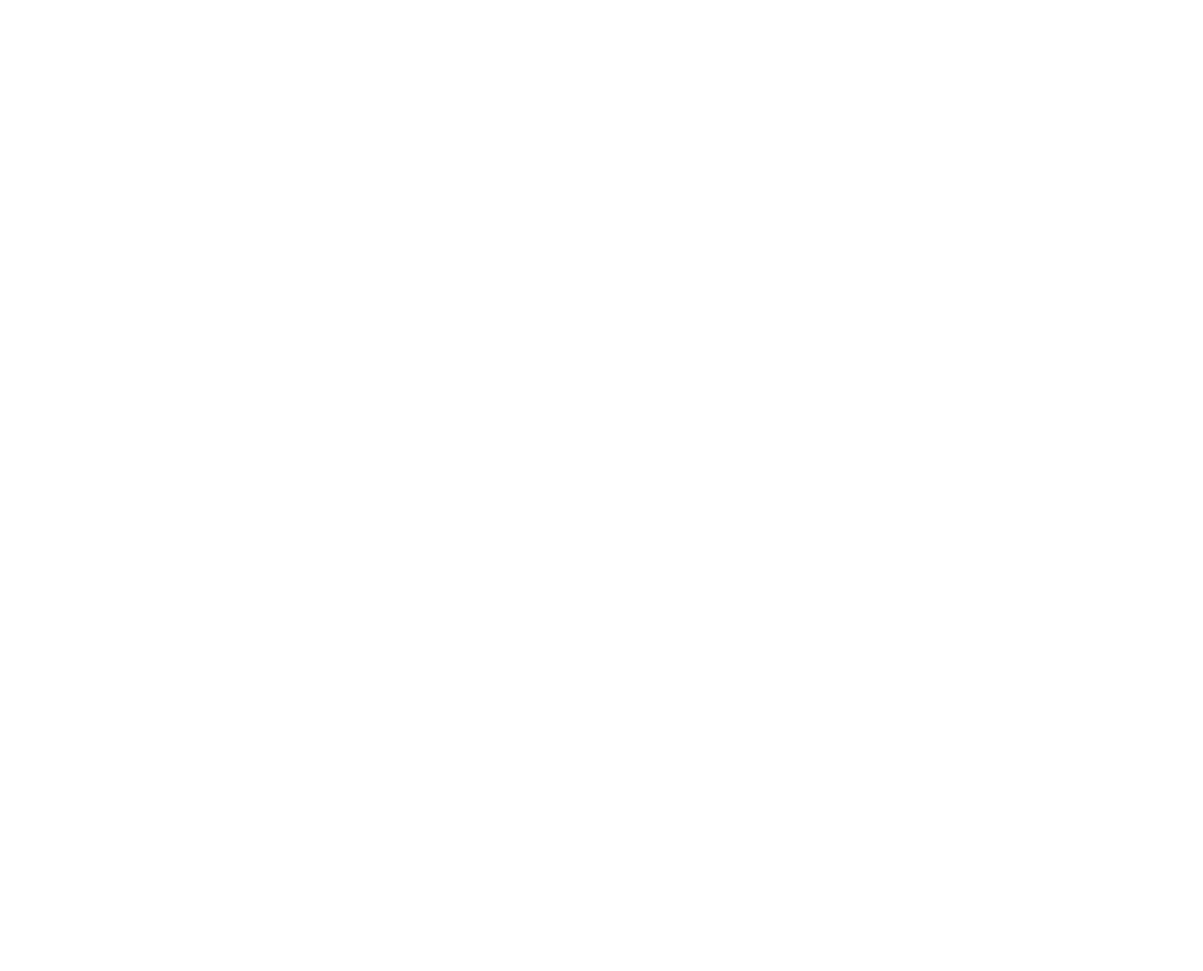
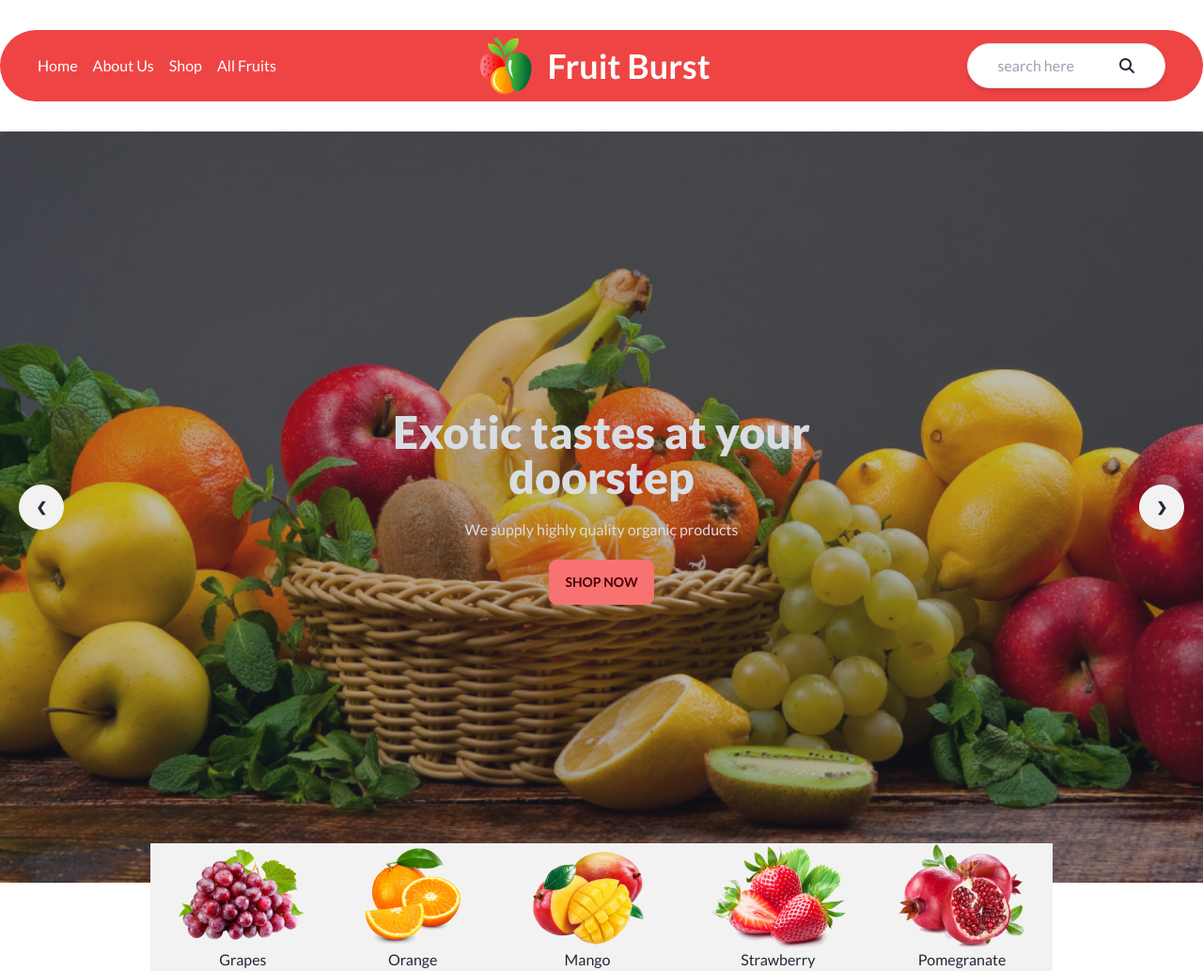
Before and after one commit to AsrafUddin89/fruit-brust-assignment, a plain HTML site: page index.html in a window 1280 px wide. Shown: the whole page at 94% size. Before the commit the page ends 800 px from the top, so only its background shows below. Drawn offline with nearby package versions, Linux system fonts and the light colour scheme; grey boxes are pictures that could not be loaded.

Commit message:
Added Header Section

```diff
--- a/index.html
+++ b/index.html
@@ -1,13 +1,159 @@
 <!DOCTYPE html>
 <html lang="en">
+
 <head>
-    <meta charset="UTF-8">
-    <meta name="viewport" content="width=device-width, initial-scale=1.0">
-    <title>Fruit Brust</title>
-    <link href="https://cdn.jsdelivr.net/npm/daisyui@3.9.2/dist/full.css" rel="stylesheet" type="text/css" />
-<script src="https://cdn.tailwindcss.com"></script>
+  <meta charset="UTF-8">
+  <meta name="viewport" content="width=device-width, initial-scale=1.0">
+  <title>Fruit Brust</title>
+  <!--Talewind and DaisyUI-->
+  <link href="https://cdn.jsdelivr.net/npm/daisyui@3.9.2/dist/full.css" rel="stylesheet" type="text/css" />
+  <script src="https://cdn.tailwindcss.com"></script>
+  <!--google font lato-->
+  <link rel="preconnect" href="https://fonts.googleapis.com">
+  <link rel="preconnect" href="https://fonts.gstatic.com" crossorigin>
+  <link href="https://fonts.googleapis.com/css2?family=Lato:wght@400;700;900&display=swap" rel="stylesheet">
+  <!--Font awesome-->
+  <script src="https://kit.fontawesome.com/04d8da6b7b.js" crossorigin="anonymous"></script>
+  <style>
+    .font-lato {
+      font-family: 'Lato', sans-serif;
+    }
+  </style>
 </head>
-<body>
+
+<body class="font-lato max-w-screen-xl mx-auto">
+  <header>
+    <!--Navbar section-->
+    <div class="navbar bg-red-500 rounded-full mt-8">
+      <div class="navbar-start">
+        <div>
+
+          <ul class="flex gap-4 text-white px-8">
+            <li><a>Home</a></li>
+            <li><a>About Us</a></li>
+            <li><a>Shop</a></li>
+            <li><a>All Fruits</a></li>
+          </ul>
+        </div>
+      </div>
+      <div class="navbar-center">
+        <img src="./images/logo.png" alt="">
+        <a class="text-4xl font-bold text-white ml-4">Fruit Burst</a>
+      </div>
+      <div class="navbar-end  px-8 ">
+        <div class=" flex justify-between items-center gap-12 bg-white border rounded-full shadow-md px-8 h-12">
+          <button class="text-gray-400">search here</button>
+          <a href=""> <i class="fa-solid fa-magnifying-glass"></i></a>
+        </div>
+      </div>
+    </div>
+    <!--Banner Section-->
+    <div class="carousel w-full mt-8">
+      <!--Slide 1-->
+      <div id="slide1" class="carousel-item relative w-full">
+        <div class="hero min-h-screen" style="background-image: url(./images/banner1.png);">
+          <div class="hero-overlay bg-opacity-30 rounded-xl"></div>
+          <div class="hero-content text-center text-neutral-content">
+            <div class="max-w-md">
+              <h2 class="mb-5 text-5xl font-extrabold">Exotic tastes at your doorstep</h2>
+              <p class="mb-5">We supply highly quality organic products</p>
+              <button class="btn btn-error">Shop Now</button>
+            </div>
+          </div>
+        </div>
+        <div class="absolute flex justify-between transform -translate-y-1/2 left-5 right-5 top-1/2">
+          <a href="#slide4" class="btn btn-circle">❮</a>
+          <a href="#slide2" class="btn btn-circle">❯</a>
+        </div>
+      </div>
+      <!--Slide 2-->
+      <div id="slide2" class="carousel-item relative w-full">
+        <div class="hero min-h-screen " style="background-image: url(./images/banner2.png);">
+          <div class="hero-overlay bg-opacity-30 rounded-xl"></div>
+          <div class="hero-content text-center text-neutral-content">
+            <div class="max-w-md">
+              <h1 class="mb-5 text-5xl font-extrabold">Exotic tastes at your <br> doorstep</h1>
+              <p class="mb-5">We supply highly quality organic products</p>
+              <button class="btn btn-error">Shop Now</button>
+            </div>
+          </div>
+        </div>
+        <div class="absolute flex justify-between transform -translate-y-1/2 left-5 right-5 top-1/2">
+          <a href="#slide1" class="btn btn-circle">❮</a>
+          <a href="#slide3" class="btn btn-circle">❯</a>
+        </div>
+      </div>
+      <!--Slide 3-->
+      <div id="slide3" class="carousel-item relative w-full">
+        <div class="hero min-h-screen " style="background-image: url(./images/banner3.png);">
+          <div class="hero-overlay bg-opacity-30 rounded-xl"></div>
+          <div class="hero-content text-center text-neutral-content">
+            <div class="max-w-md">
+              <h1 class="mb-5 text-5xl font-extrabold">Exotic tastes at your <br> doorstep</h1>
+              <p class="mb-5">We supply highly quality organic products</p>
+              <button class="btn btn-error">Shop Now</button>
+            </div>
+          </div>
+        </div>
+        <div class="absolute flex justify-between transform -translate-y-1/2 left-5 right-5 top-1/2">
+          <a href="#slide2" class="btn btn-circle">❮</a>
+          <a href="#slide4" class="btn btn-circle">❯</a>
+        </div>
+      </div>
+      <!--Slide 4-->
+      <div id="slide4" class="carousel-item relative w-full">
+        <div class="hero min-h-screen " style="background-image: url(./images/banner4.png);">
+          <div class="hero-overlay bg-opacity-30 rounded-xl"></div>
+          <div class="hero-content text-center text-neutral-content">
+            <div class="max-w-md">
+              <h1 class="mb-5 text-5xl font-extrabold">Exotic tastes at your <br> doorstep</h1>
+              <p class="mb-5">We supply highly quality organic products</p>
+              <button class="btn btn-error">Shop Now</button>
+            </div>
+          </div>
+        </div>
+        <div class="absolute flex justify-between transform -translate-y-1/2 left-5 right-5 top-1/2">
+          <a href="#slide3" class="btn btn-circle">❮</a>
+          <a href="#slide1" class="btn btn-circle">❯</a>
+        </div>
+      </div>
+    </div>
+<!--Badge Section-->
+<div class="relative -mt-12 mx-auto flex justify-around items-center w-9/12    bg-base-200 ">
+
+    <div>
+      <img src="./images/fruit1.png" alt="">
+      <p class="text-center">Grapes</p>
+    </div>
+    <div>
+      <img src="./images/fruit2.png" alt="">
+      <p class="text-center">Orange</p>
+    </div>
+    <div>
+      <img src="./images/fruit3.png" alt="">
+      <p class="text-center">Mango</p>
+    </div>
+    <div>
+      <img src="./images/fruit4.png" alt="">
+      <p class="text-center">Strawberry</p>
+    </div>
+    <div>
+      <img src="./images/fruit5.png" alt="">
+      <p class="text-center">Pomegranate</p>
+    </div>
+
+
+
+</div>
+
+  </header>
+  <main>
+
+  </main>
+  <footer>
+
+  </footer>
 
 </body>
+
 </html>
```
Also changed, not shown: 8 other files.
